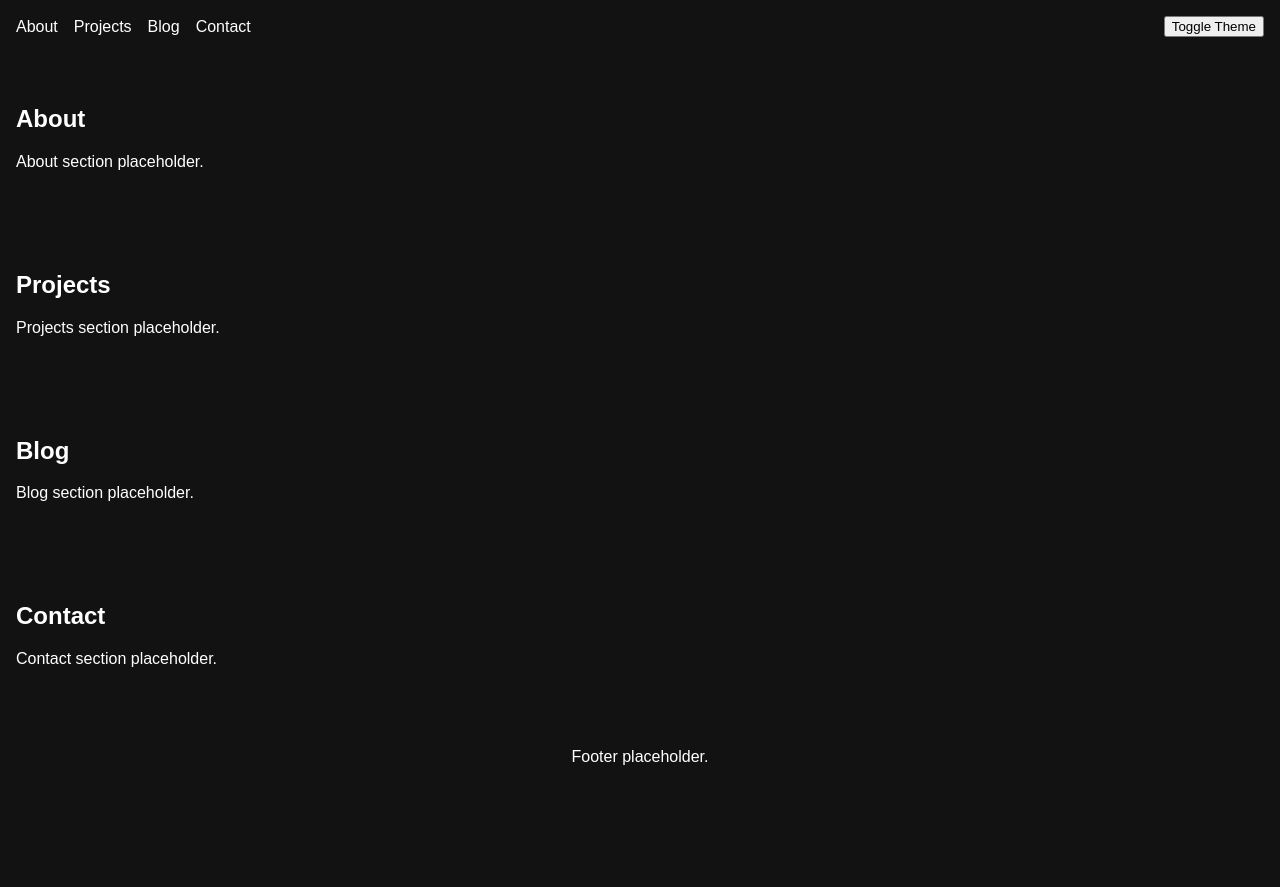
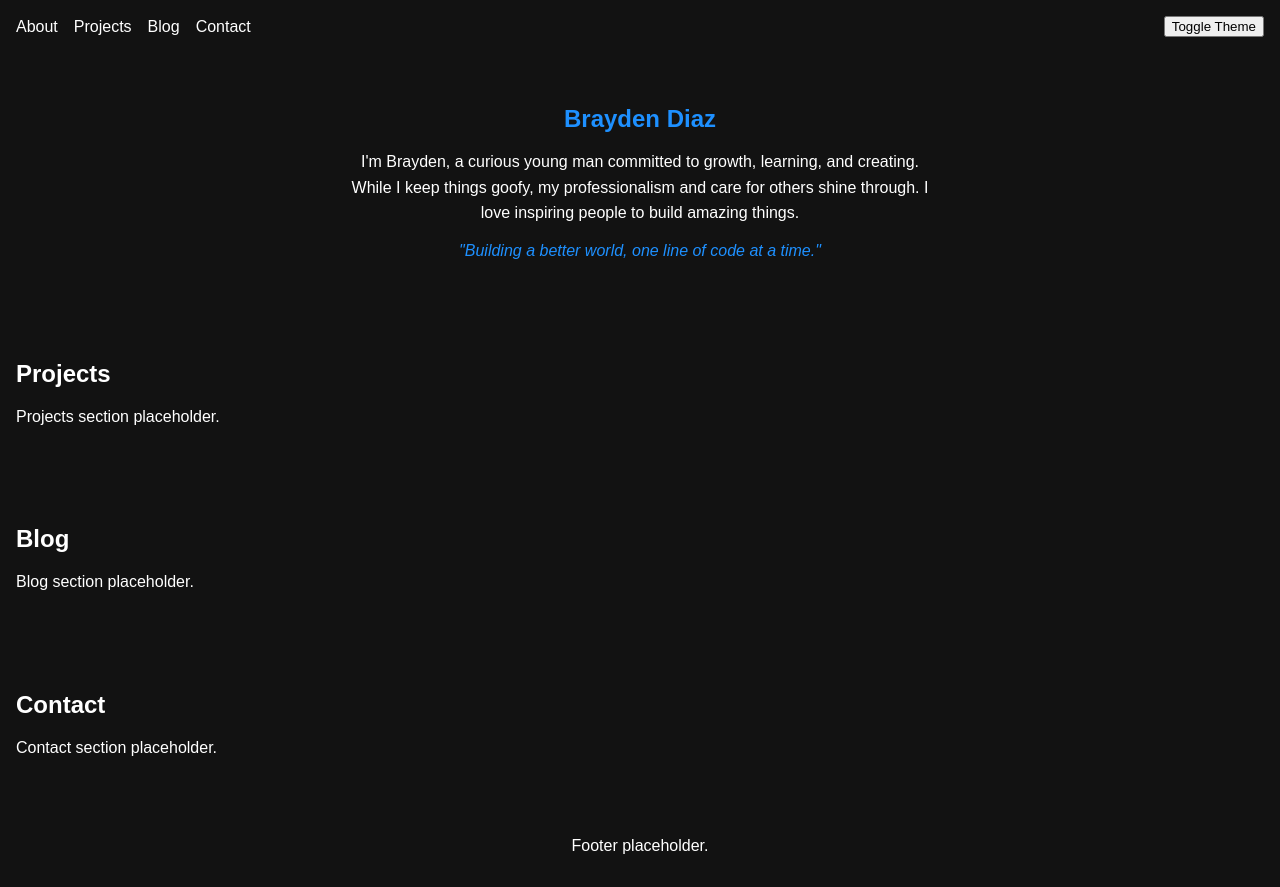
Before and after one commit to Brayden-Diaz/Portfolio, a plain HTML site: page index.html in a window 1280 px wide. Before the commit the page ends 800 px from the top, so only its background shows below. Drawn offline with Linux system fonts and the light colour scheme.

Commit message:
Add styled About Me section

```diff
--- a/index.html
+++ b/index.html
@@ -20,9 +20,10 @@
     </header>
 
     <main>
-        <section id="about">
-            <h2>About</h2>
-            <p>About section placeholder.</p>
+        <section id="about" class="about-me">
+            <h2 class="display-name">Brayden Diaz</h2>
+            <p class="intro">I'm Brayden, a curious young man committed to growth, learning, and creating. While I keep things goofy, my professionalism and care for others shine through. I love inspiring people to build amazing things.</p>
+            <p class="quote">"Building a better world, one line of code at a time."</p>
         </section>
 
         <section id="projects">
--- a/style.css
+++ b/style.css
@@ -45,3 +45,24 @@ body.light-mode {
     --bg-color: #ffffff;
     --text-color: #000000;
 }
+
+.about-me {
+    max-width: 600px;
+    margin: 0 auto;
+    text-align: center;
+}
+
+.about-me .display-name {
+    color: var(--accent-color);
+    margin-bottom: 0.5rem;
+}
+
+.about-me .intro {
+    line-height: 1.6;
+}
+
+.about-me .quote {
+    font-style: italic;
+    color: var(--accent-color);
+    margin-top: 1rem;
+}
```
Also changed, not shown: about/index.html (+5 -2 lines).
